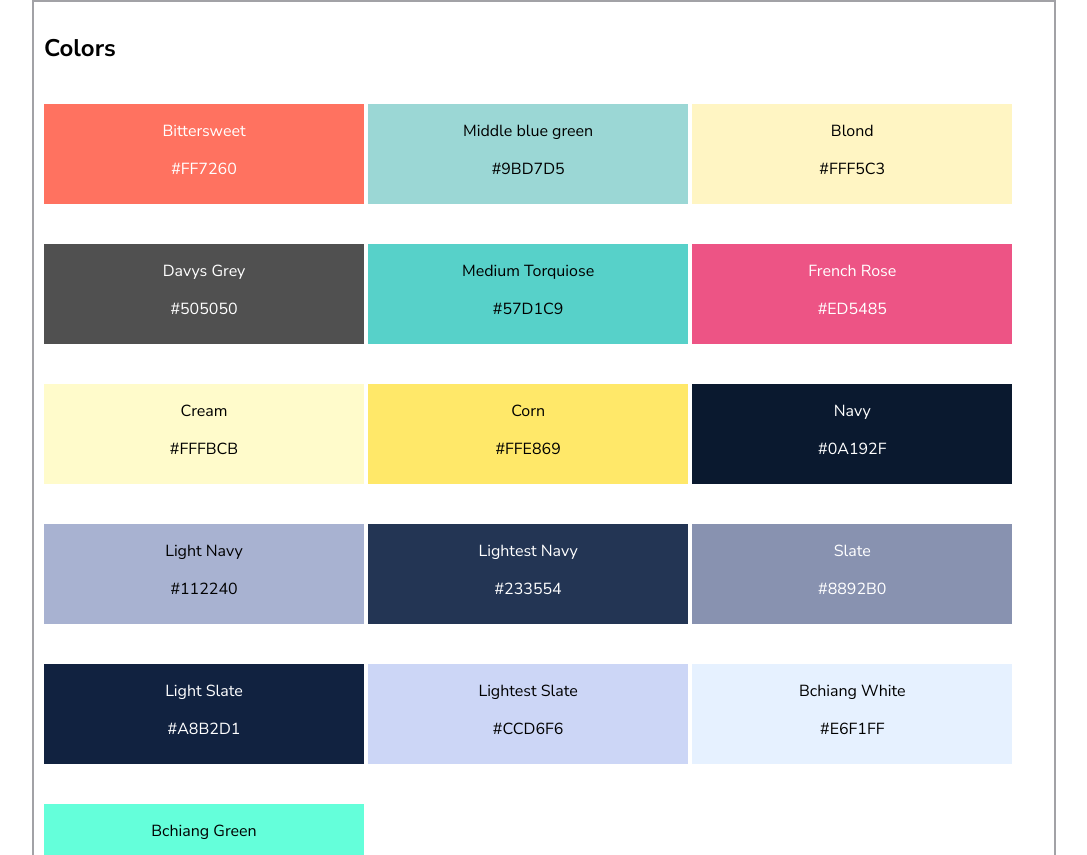
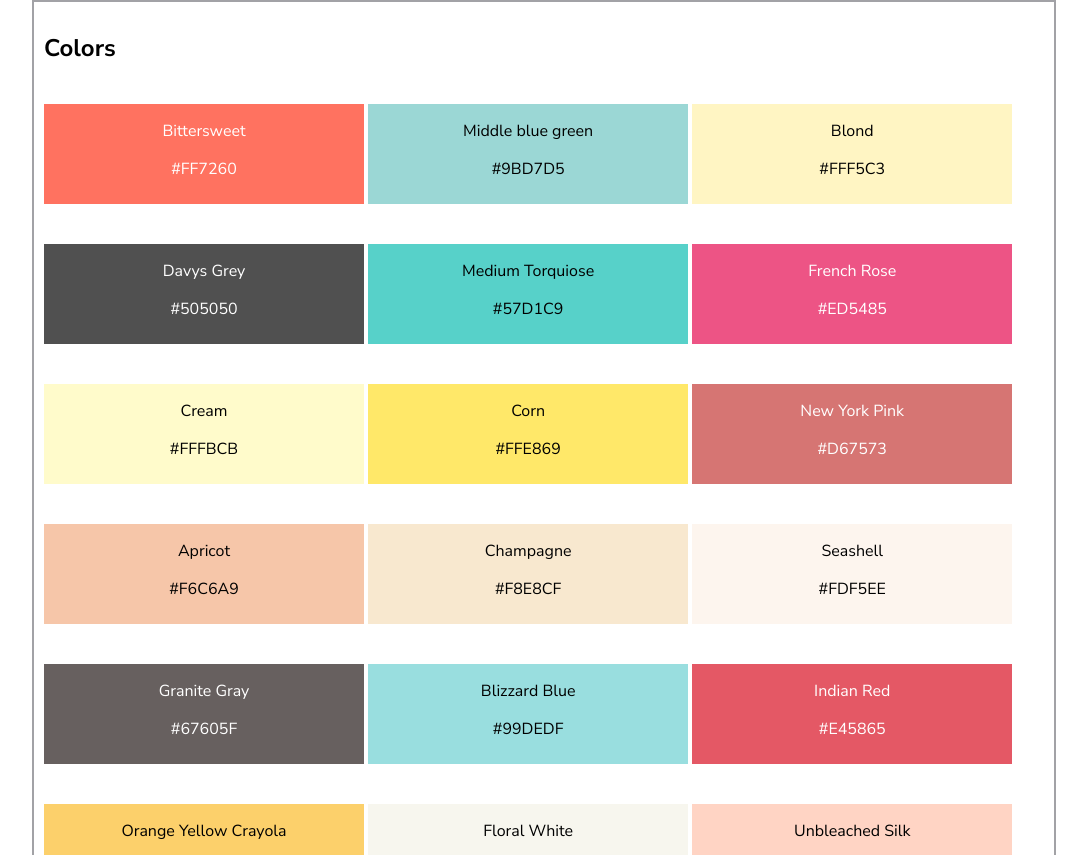
Before and after one commit to jhenry081/design-system, a plain HTML site: page index.html in a window 1280 px wide. Shown: the part 86-941 px from the top of the page, without its empty margins (96-1183 px from the left). Drawn offline with nearby package versions, Linux system fonts and the light colour scheme; a web font is replaced by a local one.

Commit message:
Updated site to add colors

```diff
--- a/index.html
+++ b/index.html
@@ -50,37 +50,45 @@
                 <p class="color-label">Corn</p>
                 <p class="color-hex">#FFE869</p>
             </div>
-            <div class="color-panel navy color-white">
-                <p class="color-label">Navy</p>
-                <p class="color-hex">#0A192F</p>
+            <div class="color-panel ny-pink color-white">
+                <p class="color-label">New York Pink</p>
+                <p class="color-hex">#D67573</p>
             </div>
-            <div class="color-panel light-navy">
-                <p class="color-label">Light Navy</p>
-                <p class="color-hex">#112240</p>
+            <div class="color-panel apricot">
+                <p class="color-label">Apricot</p>
+                <p class="color-hex">#F6C6A9</p>
             </div>
-            <div class="color-panel lightest-navy color-white">
-                <p class="color-label">Lightest Navy</p>
-                <p class="color-hex">#233554</p>
+            <div class="color-panel champagne">
+                <p class="color-label">Champagne</p>
+                <p class="color-hex">#F8E8CF</p>
             </div>
-            <div class="color-panel slate color-white">
-                <p class="color-label">Slate</p>
-                <p class="color-hex">#8892B0</p>
+            <div class="color-panel seashell">
+                <p class="color-label">Seashell</p>
+                <p class="color-hex">#FDF5EE</p>
             </div>
-            <div class="color-panel light-slate color-white">
-                <p class="color-label">Light Slate</p>
-                <p class="color-hex">#A8B2D1</p>
+            <div class="color-panel granite-gray color-white">
+                <p class="color-label">Granite Gray</p>
+                <p class="color-hex">#67605F</p>
             </div>
-            <div class="color-panel lightest-slate">
-                <p class="color-label">Lightest Slate</p>
-                <p class="color-hex">#CCD6F6</p>
+            <div class="color-panel blizzard-blue">
+                <p class="color-label">Blizzard Blue</p>
+                <p class="color-hex">#99DEDF</p>
             </div>
-            <div class="color-panel b-white">
-                <p class="color-label">Bchiang White</p>
-                <p class="color-hex">#E6F1FF</p>
+            <div class="color-panel indian-red color-white">
+                <p class="color-label">Indian Red</p>
+                <p class="color-hex">#E45865</p>
             </div>
-            <div class="color-panel b-green">
-                <p class="color-label">Bchiang Green</p>
-                <p class="color-hex">#64FFDA</p>
+            <div class="color-panel orange-yellow-crayola">
+                <p class="color-label">Orange Yellow Crayola</p>
+                <p class="color-hex">#FCD06B</p>
+            </div>
+            <div class="color-panel floral-white">
+                <p class="color-label">Floral White</p>
+                <p class="color-hex">#F7F6EE</p>
+            </div>
+            <div class="color-panel unbleached-silk">
+                <p class="color-label">Unbleached Silk</p>
+                <p class="color-hex">#FFD4C4</p>
             </div>
         </div>
     </div>
--- a/style.css
+++ b/style.css
@@ -81,6 +81,46 @@ body {
   background-color: #ccd6f6;
 }
 
+.ny-pink {
+  background-color: #d67573;
+}
+
+.apricot {
+  background-color: #f6c6a9;
+}
+
+.champagne {
+  background-color: #f8e8cf;
+}
+
+.seashell {
+  background-color: #fdf5ee;
+}
+
+.granite-gray {
+  background-color: #67605f;
+}
+
+.blizzard-blue {
+  background-color: #99dedf;
+}
+
+.indian-red {
+  background-color: #e45865;
+}
+
+.orange-yellow-crayola {
+  background-color: #fcd06b;
+}
+
+.floral-white {
+  background-color: #f7f6ee;
+}
+
+.unbleached-silk {
+  background-color: #ffd4c4;
+}
+
 .b-white {
   background-color: #e6f1ff;
 }
@@ -156,19 +196,19 @@ body {
 }
 
 .inter {
-  font-family: 'Inter', sans-serif;
+  font-family: "Inter", sans-serif;
 }
 
 .fira-code {
-  font-family: 'Fira Code', monospace;
+  font-family: "Fira Code", monospace;
 }
 
 .fira-mono {
-  font-family: 'Fira Mono', monospace;
+  font-family: "Fira Mono", monospace;
 }
 
 .roboto-mono {
-  font-family: 'Roboto Mono', monospace;
+  font-family: "Roboto Mono", monospace;
 }
 
 .text-panel h1 {
```
